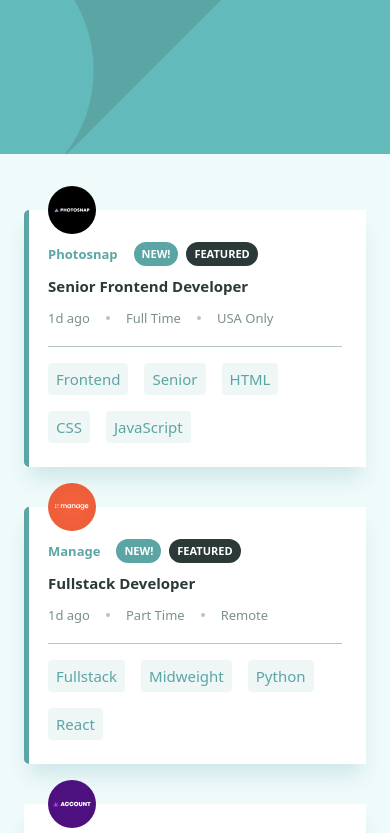
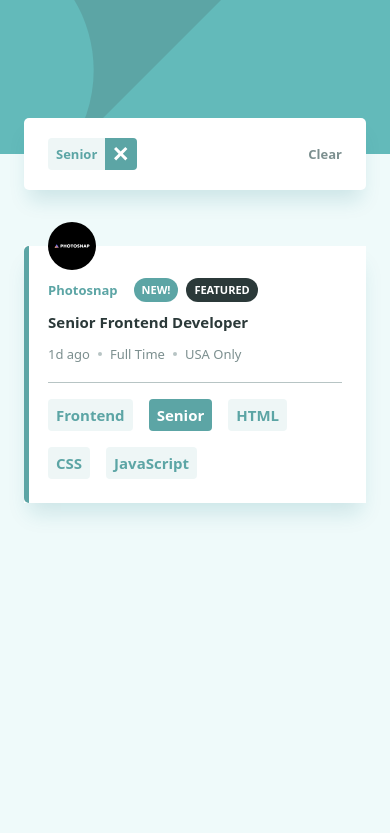
Before and after one commit to p1t1ch/fm-job-listings, a Gatsby site: page / in a window 390 px wide. Both pictures are taken after a click on the button "Senior". Shown: the part 2-835 px from the top of the page. Built offline with nearby package versions, Linux system fonts and the light colour scheme; Gatsby itself is replaced by a stand-in of ours.

Commit message:
add filters

```diff
--- a/gatsby-config.js
+++ b/gatsby-config.js
@@ -16,9 +16,9 @@ const config = {
   // Path to main favicon. Recommended size: 512x512. Other sizes are generated automatically
   favicon: 'src/images/favicon.png',
   // Theme color. Used as color of device toolbar in supported browsers
-  themeColor: '#fff',
+  themeColor: '#2B3939',
   // Background color. Used as background on PWA launch screen. Recommended to make it the same as body color
-  backgroundColor: '#fff',
+  backgroundColor: '#2B3939',
 }
 
 module.exports = {
--- /dev/null
+++ b/src/components/Filters/index.tsx
@@ -0,0 +1,38 @@
+import React from 'react'
+import { ReactComponent as RemoveIcon } from '@/icons/icon-remove.svg'
+
+interface FiltersProps extends React.HTMLProps<HTMLDivElement> {
+  filters: string[]
+  setFilters: React.Dispatch<React.SetStateAction<string[]>>
+}
+
+function Filters({ filters, setFilters, className = '', ...props }: FiltersProps) {
+  return (
+    <div className={`flex justify-between bg-white shadow rounded-card py-5 px-6 md:px-10 ${className}`} {...props}>
+      <ul className="flex flex-wrap -mb-4">
+        {filters.map(filter => (
+          <li
+            key={filter}
+            className="flex items-center h-8 rounded-tag font-bold bg-primary bg-opacity-10 text-primary text-mobile overflow-hidden mr-4 mb-4"
+          >
+            <div className="px-2">{filter}</div>
+            <button
+              onClick={() => setFilters(filters.filter(f => f !== filter))}
+              className="w-8 h-8 grid place-items-center bg-primary hover:bg-neutral-darkest transition-colors"
+            >
+              <RemoveIcon title={`Remove "${filter}" filter`} />
+            </button>
+          </li>
+        ))}
+      </ul>
+      <button
+        onClick={() => setFilters([])}
+        className="text-neutral-dark font-bold text-mobile leading-8 hover:text-primary hover:underline transition-colors"
+      >
+        Clear <span className="sr-only">all active filters</span>
+      </button>
+    </div>
+  )
+}
+
+export default Filters
--- a/src/components/JobCard/index.tsx
+++ b/src/components/JobCard/index.tsx
@@ -13,6 +13,8 @@ interface JobCardProps extends React.HTMLProps<HTMLDivElement> {
   tools?: string[]
   isNew?: boolean
   isFeatured?: boolean
+  filters: string[]
+  setFilters: React.Dispatch<React.SetStateAction<string[]>>
 }
 
 function JobCard({
@@ -28,6 +30,8 @@ function JobCard({
   location,
   languages,
   tools = [],
+  filters,
+  setFilters,
   className = '',
   ...props
 }: JobCardProps) {
@@ -50,7 +54,12 @@ function JobCard({
               </div>
             )}
           </div>
-          <h2 className="font-bold text-body md:text-lg leading-6 md:leading-6 mb-2">{position}</h2>
+          <a
+            href="/"
+            className="inline-block font-bold text-body hover:text-primary transition-colors md:text-lg leading-6 md:leading-6 mb-2"
+          >
+            {position}
+          </a>
           <ul className="flex items-center whitespace-nowrap">
             <li className="job-info">{postedAt}</li>
             <li className="job-info">{contract}</li>
@@ -58,14 +67,21 @@ function JobCard({
           </ul>
         </div>
         <ul className="justify-self-end flex flex-wrap pt-4 md:pt-0 -mb-4">
-          {[role, level, ...languages, ...tools].map(tag => (
-            <li
-              key={tag}
-              className="flex items-center h-8 px-2 rounded-tag bg-primary bg-opacity-10 hover:bg-opacity-100 font-bold text-primary hover:text-white transition-colors mr-4 mb-4"
-            >
-              <button>{tag}</button>
-            </li>
-          ))}
+          {[role, level, ...languages, ...tools].map(tag => {
+            const isTagInFilters = filters.includes(tag)
+            return (
+              <li key={tag} className="mr-4 mb-4">
+                <button
+                  onClick={() => setFilters(isTagInFilters ? filters.filter(f => f !== tag) : [...filters, tag])}
+                  className={`flex items-center h-8 px-2 rounded-tag font-bold bg-primary ${
+                    isTagInFilters ? 'text-white' : 'bg-opacity-10 text-primary'
+                  } hover:bg-opacity-100 hover:text-white transition-colors`}
+                >
+                  {tag}
+                </button>
+              </li>
+            )
+          })}
         </ul>
       </div>
     </article>
--- a/src/pages/index.tsx
+++ b/src/pages/index.tsx
@@ -1,21 +1,44 @@
-import React from 'react'
+import React, { useState } from 'react'
 import Seo from '@/components/Seo'
 import JobsList from '@/components/JobsList'
 import JobCard from '@/components/JobCard'
+import Filters from '@/components/Filters'
 import jobsData from '../../static/data.json'
 
+// TODO: fix 320 cards width
+// TODO: add focus styles
+// TODO: check rerenders
+// TODO: write tests
+
 function IndexPage() {
+  const [filters, setFilters] = useState<string[]>([])
+
   return (
     <div className="min-h-screen">
       <Seo title="Frontend Mentor: Job listings with filtering" />
       <div className="h-39 bg-primary bg-header-mobile md:bg-header-desktop bg-no-repeat bg-cover" />
-      <div className="grid place-items-center px-6 pt-14 pb-9 md:pt-19 md:pb-30">
-        <main className="w-full max-w-container">
-          <JobsList>
-            {jobsData.map(({ id, ...job }) => (
-              <JobCard key={id} {...job} />
-            ))}
-          </JobsList>
+      <div className="grid place-items-center px-6 md:pb-30">
+        <main className={`w-full max-w-container ${filters.length ? 'transform -translate-y-9' : ''}`}>
+          <h1 className="sr-only">Choose your job and go to work</h1>
+          {filters.length ? (
+            <section>
+              <h2 className="sr-only">Active filters list</h2>
+              <Filters filters={filters} setFilters={setFilters} />
+            </section>
+          ) : null}
+          <section className={`pb-9 pt-14 ${filters.length ? 'md:pt-10' : 'md:pt-19'}`}>
+            <h2 className="sr-only">Jobs list</h2>
+            <JobsList>
+              {jobsData
+                .filter(
+                  ({ role, level, languages, tools }) =>
+                    !filters.length || filters.every(f => [role, level, ...languages, ...tools].includes(f))
+                )
+                .map(({ id, ...job }) => (
+                  <JobCard key={id} {...job} filters={filters} setFilters={setFilters} />
+                ))}
+            </JobsList>
+          </section>
         </main>
       </div>
     </div>
--- a/src/styles/global.css
+++ b/src/styles/global.css
@@ -27,6 +27,6 @@
 
   .job-info:not(:first-child)::before {
     content: '';
-    @apply w-1 h-1 rounded-full bg-neutral-light mx-4;
+    @apply w-1 h-1 rounded-full bg-neutral-light mx-2 md:mx-4;
   }
 }
--- a/tailwind.config.js
+++ b/tailwind.config.js
@@ -45,6 +45,7 @@ module.exports = {
       padding: {
         19: '4.75rem',
         30: '7.5rem',
+        35: '8.75rem',
         38: '9.5rem',
       },
       backgroundImage: {
```
